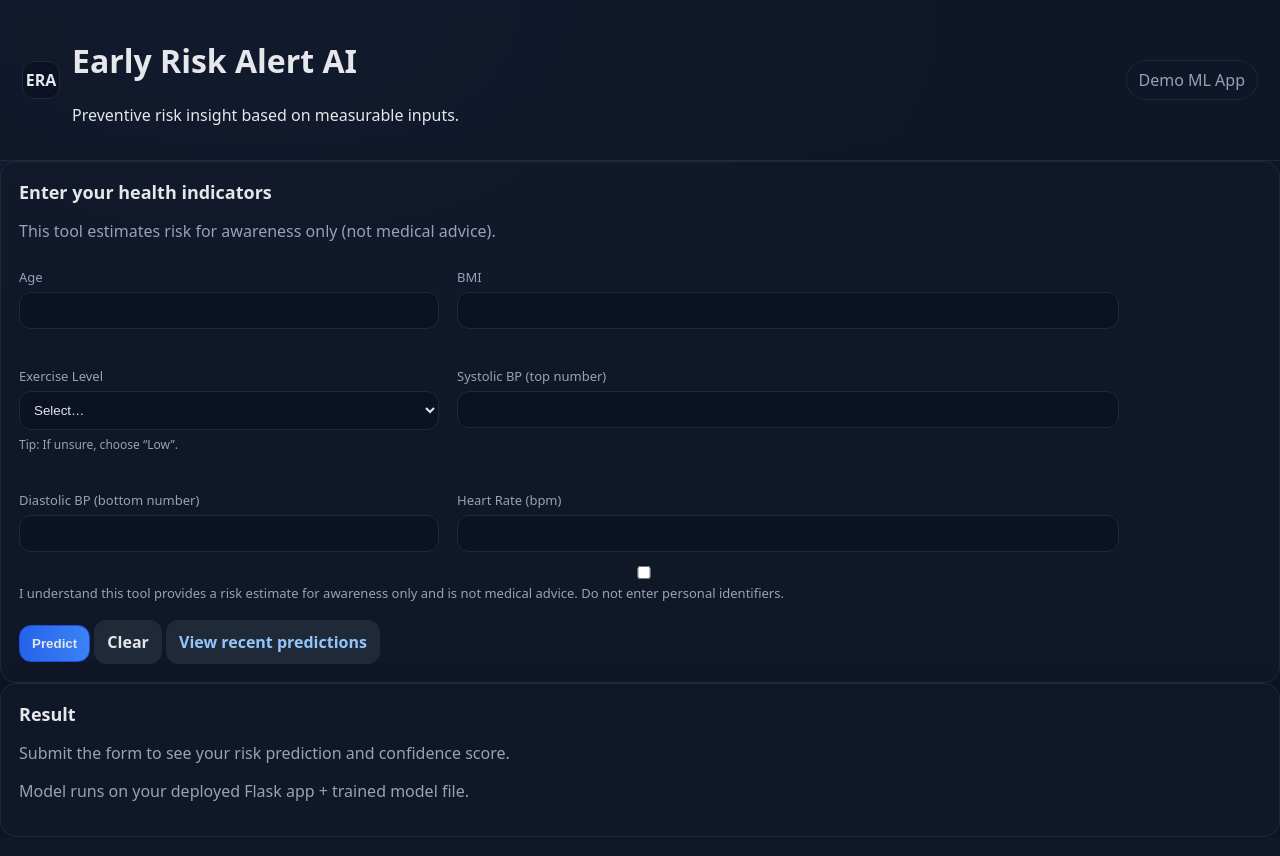
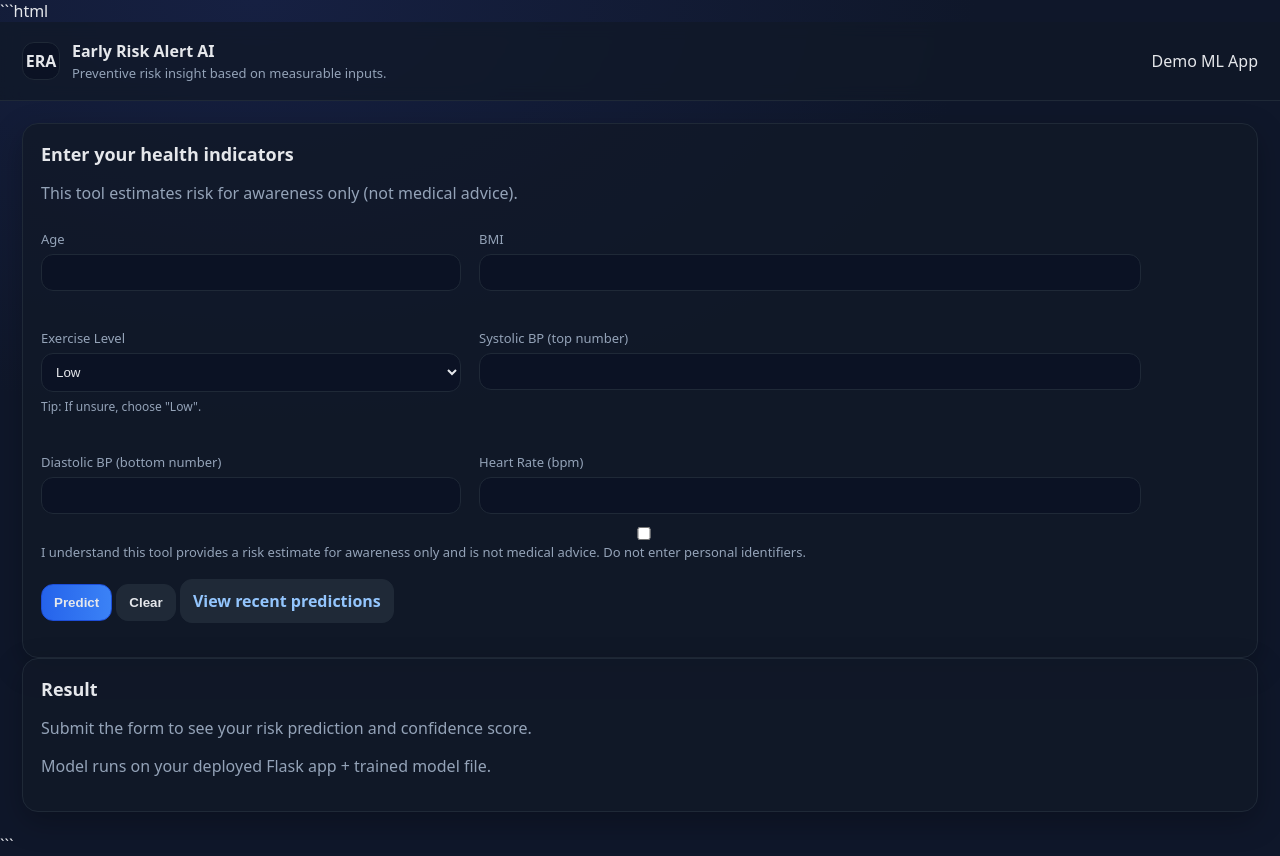
Before and after one commit to ayden611/early-risk-alert-ai, a Python web app: template templates/index.html in a window 1280 px wide. Run offline with Jinja, Linux system fonts and the light colour scheme; the template is opened without the code that fills it, so the values that code supplies are empty.

Commit message:
Update index.html

````diff
--- a/templates/index.html
+++ b/templates/index.html
@@ -1,100 +1,84 @@
-<!DOCTYPE html>
+```html
+<!doctype html>
 <html lang="en">
 <head>
-  <meta charset="UTF-8" />
-  <meta name="viewport" content="width=device-width, initial-scale=1.0" />
+  <meta charset="utf-8" />
+  <meta name="viewport" content="width=device-width,initial-scale=1" />
   <title>Early Risk Alert AI</title>
   <link rel="stylesheet" href="{{ url_for('static', filename='style.css') }}">
 </head>
+
 <body>
-
   <header class="topbar">
     <div class="brand">
       <div class="logo">ERA</div>
-      <div class="brand-text">
-        <h1>Early Risk Alert AI</h1>
-        <p>Preventive risk insight based on measurable inputs.</p>
+      <div>
+        <div class="title">Early Risk Alert AI</div>
+        <div class="subtitle">Preventive risk insight based on measurable inputs.</div>
       </div>
     </div>
-    <div class="topbar-right">
-      <span class="pill">Demo ML App</span>
-    </div>
+    <div class="tag">Demo ML App</div>
   </header>
 
-  <main class="page">
+  <main class="wrap">
     <section class="card">
       <h2>Enter your health indicators</h2>
       <p class="muted">This tool estimates risk for awareness only (not medical advice).</p>
 
       {% if error %}
-        <div class="alert alert-error">
-          <strong>Oops:</strong> {{ error }}
-        </div>
+        <div class="alert">{{ error }}</div>
       {% endif %}
 
-      <form method="POST" class="form">
+      <form id="predictForm" method="POST" class="form">
         <div class="grid">
-
           <div class="field">
-            <label for="age">Age</label>
-            <input id="age" name="age" type="number" step="1" min="0"
-              value="{{ form.age if form is defined and form.age is not none else '' }}"
-              required>
+            <label>Age</label>
+            <input name="age" type="number" step="1" value="{{ form.age }}" required>
           </div>
 
           <div class="field">
-            <label for="bmi">BMI</label>
-            <input id="bmi" name="bmi" type="number" step="0.1" min="0"
-              value="{{ form.bmi if form is defined and form.bmi is not none else '' }}"
-              required>
+            <label>BMI</label>
+            <input name="bmi" type="number" step="0.1" value="{{ form.bmi }}" required>
           </div>
 
           <div class="field">
-            <label for="exercise_level">Exercise Level</label>
-            <select id="exercise_level" name="exercise_level" required>
-              <option value="" {% if not (form is defined and form.exercise_level) %}selected{% endif %}>Select…</option>
-              <option value="low" {% if form is defined and form.exercise_level == 'low' %}selected{% endif %}>Low</option>
-              <option value="moderate" {% if form is defined and form.exercise_level == 'moderate' %}selected{% endif %}>Moderate</option>
-              <option value="high" {% if form is defined and form.exercise_level == 'high' %}selected{% endif %}>High</option>
+            <label>Exercise Level</label>
+            <select name="exercise_level">
+              <option value="Low" {% if form.exercise_level == "Low" %}selected{% endif %}>Low</option>
+              <option value="Moderate" {% if form.exercise_level == "Moderate" %}selected{% endif %}>Moderate</option>
+              <option value="High" {% if form.exercise_level == "High" %}selected{% endif %}>High</option>
             </select>
-            <div class="hint">Tip: If unsure, choose “Low”.</div>
+            <div class="hint">Tip: If unsure, choose "Low".</div>
           </div>
 
           <div class="field">
-            <label for="systolic_bp">Systolic BP (top number)</label>
-            <input id="systolic_bp" name="systolic_bp" type="number" step="1" min="0"
-              value="{{ form.systolic_bp if form is defined and form.systolic_bp is not none else '' }}"
-              required>
+            <label>Systolic BP (top number)</label>
+            <input name="systolic_bp" type="number" step="1" value="{{ form.systolic_bp }}" required>
           </div>
 
           <div class="field">
-            <label for="diastolic_bp">Diastolic BP (bottom number)</label>
-            <input id="diastolic_bp" name="diastolic_bp" type="number" step="1" min="0"
-              value="{{ form.diastolic_bp if form is defined and form.diastolic_bp is not none else '' }}"
-              required>
+            <label>Diastolic BP (bottom number)</label>
+            <input name="diastolic_bp" type="number" step="1" value="{{ form.diastolic_bp }}" required>
           </div>
 
           <div class="field">
-            <label for="heart_rate">Heart Rate (bpm)</label>
-            <input id="heart_rate" name="heart_rate" type="number" step="1" min="0"
-              value="{{ form.heart_rate if form is defined and form.heart_rate is not none else '' }}"
-              required>
+            <label>Heart Rate (bpm)</label>
+            <input name="heart_rate" type="number" step="1" value="{{ form.heart_rate }}" required>
           </div>
-
         </div>
 
-        <div class="checkbox-row">
-          <input id="ack" name="ack" type="checkbox" value="1"
-            {% if form is defined and form.ack %}checked{% endif %}>
-          <label for="ack">
-            I understand this tool provides a risk estimate for awareness only and is not medical advice.
-            Do not enter personal identifiers.
-          </label>
-        </div>
+        <label class="check">
+          <input name="ack" type="checkbox" {% if form.ack %}checked{% endif %}>
+          I understand this tool provides a risk estimate for awareness only and is not medical advice. Do not enter personal identifiers.
+        </label>
 
         <div class="actions">
-          <button class="btn primary" type="submit">Predict</button>
-          <a class="btn" href="/">Clear</a>
+          <button id="predictBtn" type="submit" class="btn primary">
+            <span class="btn-text">Predict</span>
+            <span class="spinner" aria-hidden="true"></span>
+          </button>
+
+          <button type="button" class="btn" onclick="window.location='{{ url_for('home') }}'">Clear</button>
           <a class="btn link" href="{{ url_for('history') }}">View recent predictions</a>
         </div>
       </form>
@@ -104,18 +88,18 @@
       <h2>Result</h2>
 
       {% if result %}
-        <div class="result-card {% if result.risk_class == 'low' %}low{% elif result.risk_class == 'moderate' %}moderate{% else %}high{% endif %}">
+        <div class="result-card {{ result.risk_class }}">
           <div class="result-title">{{ result.risk_label }}</div>
 
           <div class="confidence">
-            <div>Confidence: <span class="meter-number">{{ result.confidence }}%</span></div>
+            <div><strong>Confidence:</strong> {{ "%.1f"|format(result.confidence * 100) }}%</div>
             <div class="meter">
-              <div class="meter-fill" style="width: {{ result.confidence }}%;"></div>
+              <div class="meter-fill" style="width: {{ result.confidence * 100 }}%"></div>
             </div>
           </div>
 
-          <div class="details">
-            <div><strong>Risk Probability:</strong> {{ result.probability }}%</div>
+          <div class="prob">
+            <div><strong>Risk Probability:</strong> {{ "%.1f"|format(result.probability * 100) }}%</div>
             <div><strong>Risk Class:</strong> {{ result.risk_class }}</div>
           </div>
 
@@ -129,8 +113,18 @@
         <p class="muted">Model runs on your deployed Flask app + trained model file.</p>
       {% endif %}
     </section>
-
   </main>
 
+  <script>
+    // Loading animation on Predict
+    const form = document.getElementById("predictForm");
+    const btn = document.getElementById("predictBtn");
+
+    form.addEventListener("submit", () => {
+      btn.classList.add("loading");
+      btn.disabled = true;
+    });
+  </script>
 </body>
 </html>
+```
````
